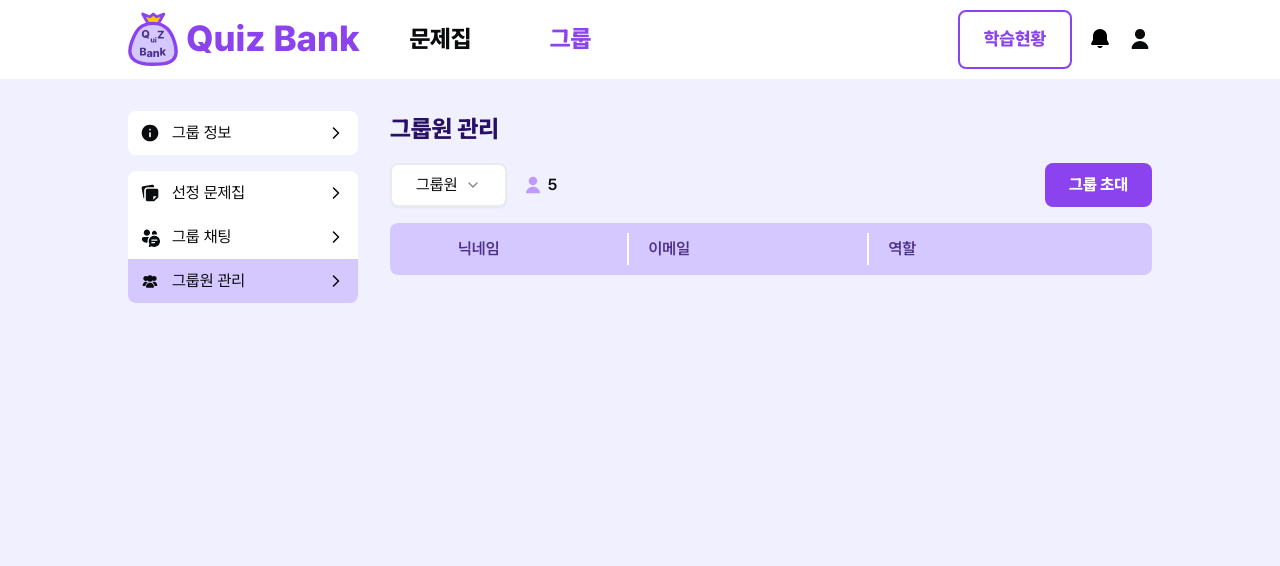
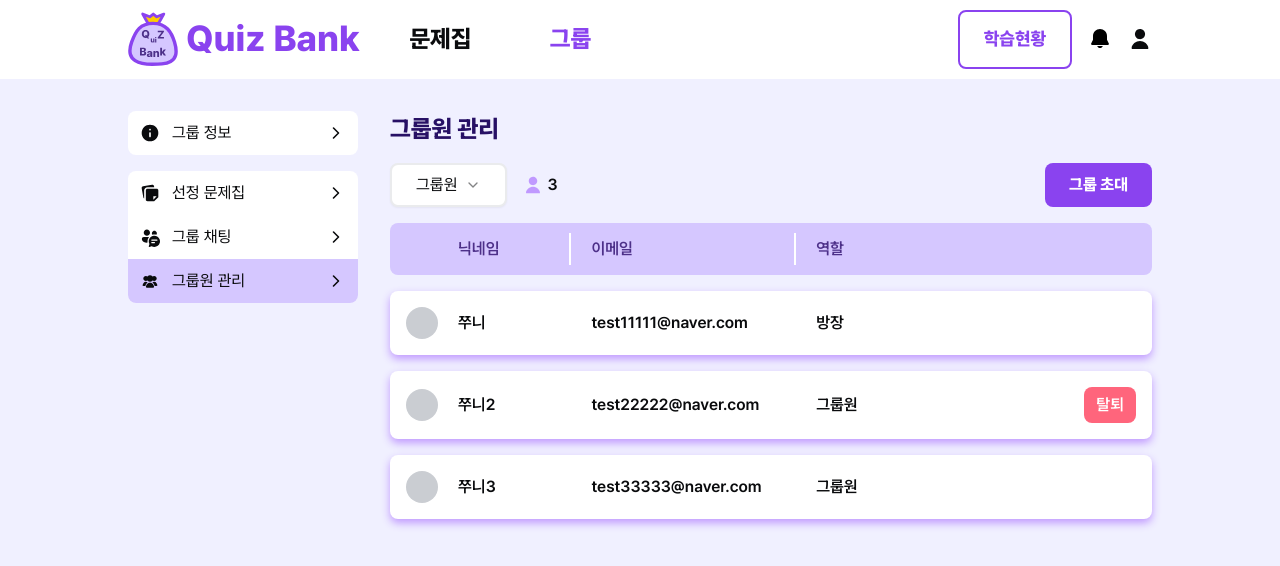
Before and after one commit to QuizBank-Dev/QuizBank-FE, a Next.js app: page /group/1/member in a window 1280 px wide. Shown: the top 566 px of the page. Built offline with nearby package versions, Linux system fonts and the light colour scheme.

Commit message:
💄 그룹원 항목 컴포넌트 퍼블리싱

```diff
--- /dev/null
+++ b/src/app/group/[groupId]/member/_components/GroupMember.tsx
@@ -0,0 +1,112 @@
+import { ProfileImage } from '@/components'
+
+interface Props {
+    groupId: string
+    data: {
+        _id: string
+        nickname: string
+        profileImg: string
+        email: string
+    }
+    status: '방장' | '그룹원' | '가입 요청중'
+    myId: string
+    isOwner: boolean
+}
+
+export default function GroupMember({
+    groupId,
+    data,
+    status,
+    myId,
+    isOwner,
+}: Props) {
+    return (
+        <>
+            <article className="hidden w-full items-center gap-5 rounded-lg bg-white p-4 text-pc-body-md font-semi-bold shadow-point md:flex">
+                <div className="cursor-pointer">
+                    <ProfileImage size={32} profileImg={data.profileImg} />
+                </div>
+                <div className="block w-0 flex-[2] break-words">
+                    <span className="cursor-pointer">{data.nickname}</span>
+                </div>
+                <div className="h-8 border-1 border-white" />
+                <span className="block w-0 flex-[4] break-words">
+                    {data.email}
+                </span>
+                <div className="h-8 border-1 border-white" />
+                <div className="flex w-full flex-[7] items-center justify-between">
+                    {status}
+                    <div className="flex gap-2">
+                        {data._id === myId && (
+                            <button className="rounded-lg bg-danger-300 px-3 py-2 text-white">
+                                탈퇴
+                            </button>
+                        )}
+                        {isOwner && status === '그룹원' && (
+                            <>
+                                <button className="rounded-lg bg-point-500 px-3 py-2 text-white">
+                                    위임
+                                </button>
+                                <button className="rounded-lg bg-danger-300 px-3 py-2 text-white">
+                                    강퇴
+                                </button>
+                            </>
+                        )}
+                        {isOwner && status === '가입 요청중' && (
+                            <>
+                                <button className="rounded-lg bg-point-500 px-3 py-2 text-white">
+                                    수락
+                                </button>
+                                <button className="rounded-lg bg-danger-300 px-3 py-2 text-white">
+                                    거절
+                                </button>
+                            </>
+                        )}
+                    </div>
+                </div>
+            </article>
+            <article className="flex w-full flex-col items-start gap-2 rounded-lg bg-white p-4 font-semi-bold shadow-point md:hidden">
+                <div className="flex cursor-pointer items-center gap-2">
+                    <ProfileImage size={32} profileImg={data.profileImg} />
+                    <span className="text-mobile-body-md">{data.nickname}</span>
+                </div>
+                <span className="text-mobile-body-md">{data.email}</span>
+                <div className="flex w-full items-center justify-between">
+                    <div className="flex items-center gap-[10px]">
+                        <span className="text-mobile-body-lg text-point-500">
+                            역할
+                        </span>
+                        <span className="text-mobile-body-md">{status}</span>
+                    </div>
+                    <div className="flex gap-4 text-mobile-body-md">
+                        {data._id === myId && (
+                            <button className="rounded-lg bg-danger-300 px-3 py-2 text-white">
+                                탈퇴
+                            </button>
+                        )}
+                        {isOwner && status === '그룹원' && (
+                            <>
+                                <button className="rounded-lg bg-point-500 px-3 py-2 text-white">
+                                    위임
+                                </button>
+                                <button className="rounded-lg bg-danger-300 px-3 py-2 text-white">
+                                    강퇴
+                                </button>
+                            </>
+                        )}
+                        {isOwner && status === '가입 요청중' && (
+                            <>
+                                <button className="rounded-lg bg-point-500 px-3 py-2 text-white">
+                                    수락
+                                </button>
+                                <button className="rounded-lg bg-danger-300 px-3 py-2 text-white">
+                                    거절
+                                </button>
+                            </>
+                        )}
+                    </div>
+                </div>
+            </article>
+        </>
+    )
+}
--- a/src/app/group/[groupId]/member/_components/GroupMemberList.tsx
+++ b/src/app/group/[groupId]/member/_components/GroupMemberList.tsx
@@ -9,6 +9,7 @@ import {
 } from '@/components/ui/select'
 import UserIcon from '@/assets/svgs/user.svg'
 import { useState } from 'react'
+import GroupMember from './GroupMember'
 
 const dummyData = {
     _id: '65e8a5d6fc13ae5e7f000002',
@@ -79,7 +80,9 @@ export default function GroupMemberList({ groupId }: { groupId: string }) {
                     <div className="flex items-center gap-1">
                         <UserIcon className="size-5 text-point-200" />
                         <div className="text-mobile-body-md font-semi-bold md:text-pc-body-md">
-                            {'5'}
+                            {status === 'member'
+                                ? dummyData.memberList.length
+                                : dummyData.applyingUserList.length}
                         </div>
                     </div>
                 </div>
@@ -94,12 +97,31 @@ export default function GroupMemberList({ groupId }: { groupId: string }) {
             </div>
             <div className="hidden w-full items-center gap-5 rounded-lg bg-point-100 px-4 py-[10px] text-pc-body-md font-semi-bold text-point-700 md:flex">
                 <div className="h-8 w-8" />
-                <span className="flex-[3]">닉네임</span>
+                <span className="flex-[2]">닉네임</span>
                 <div className="h-8 border-1 border-white" />
                 <span className="flex-[4]">이메일</span>
                 <div className="h-8 border-1 border-white" />
-                <span className="flex-[5]">역할</span>
+                <span className="flex-[7]">역할</span>
             </div>
+            {(status === 'member'
+                ? dummyData.memberList
+                : dummyData.applyingUserList
+            ).map((data, index) => (
+                <GroupMember
+                    key={data._id}
+                    groupId={groupId}
+                    data={data}
+                    status={
+                        status === 'member'
+                            ? index === 0
+                                ? '방장'
+                                : '그룹원'
+                            : '가입 요청중'
+                    }
+                    myId={'2'}
+                    isOwner={dummyData.admin._id === '2'}
+                />
+            ))}
         </section>
     )
 }
```
